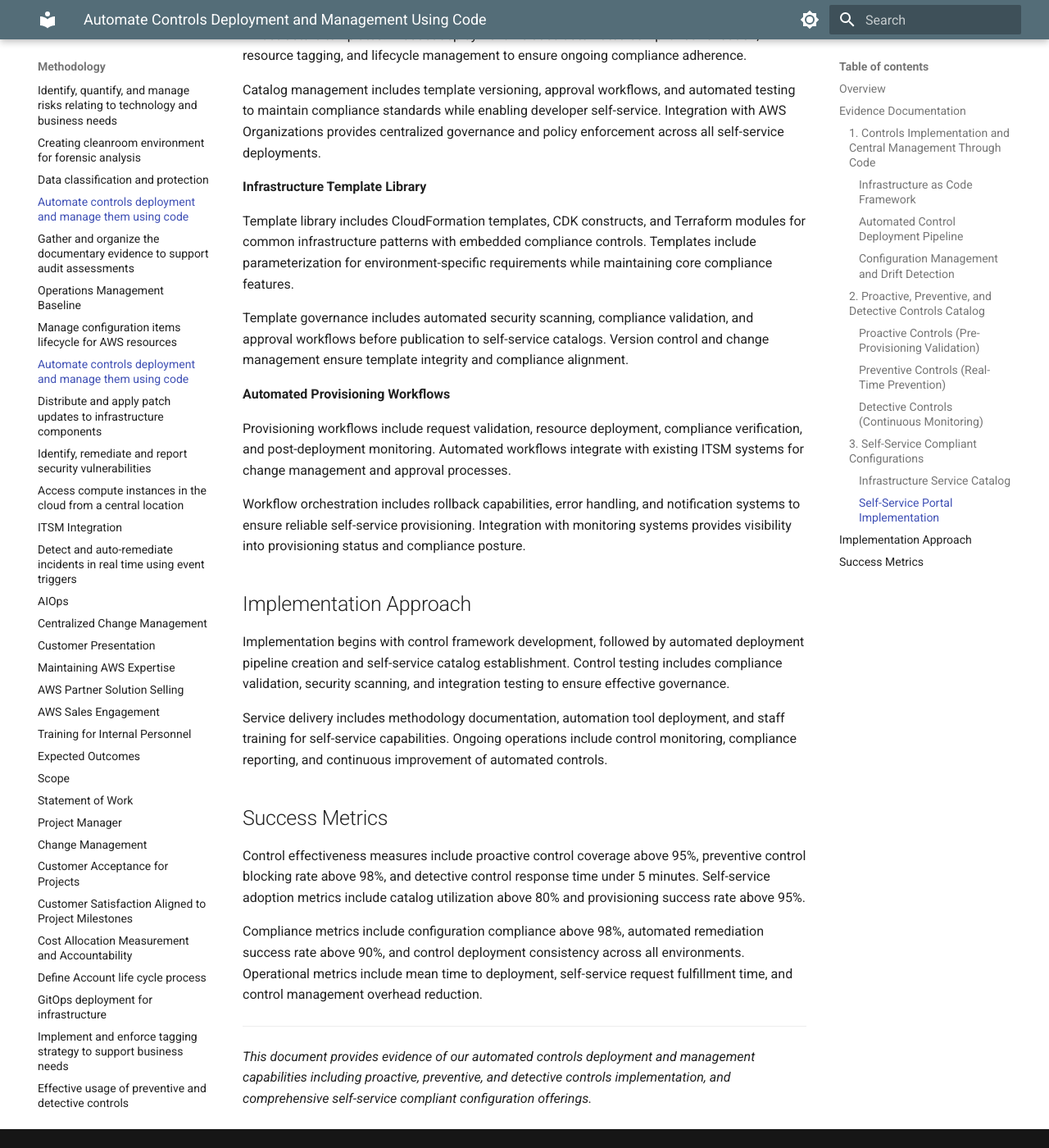
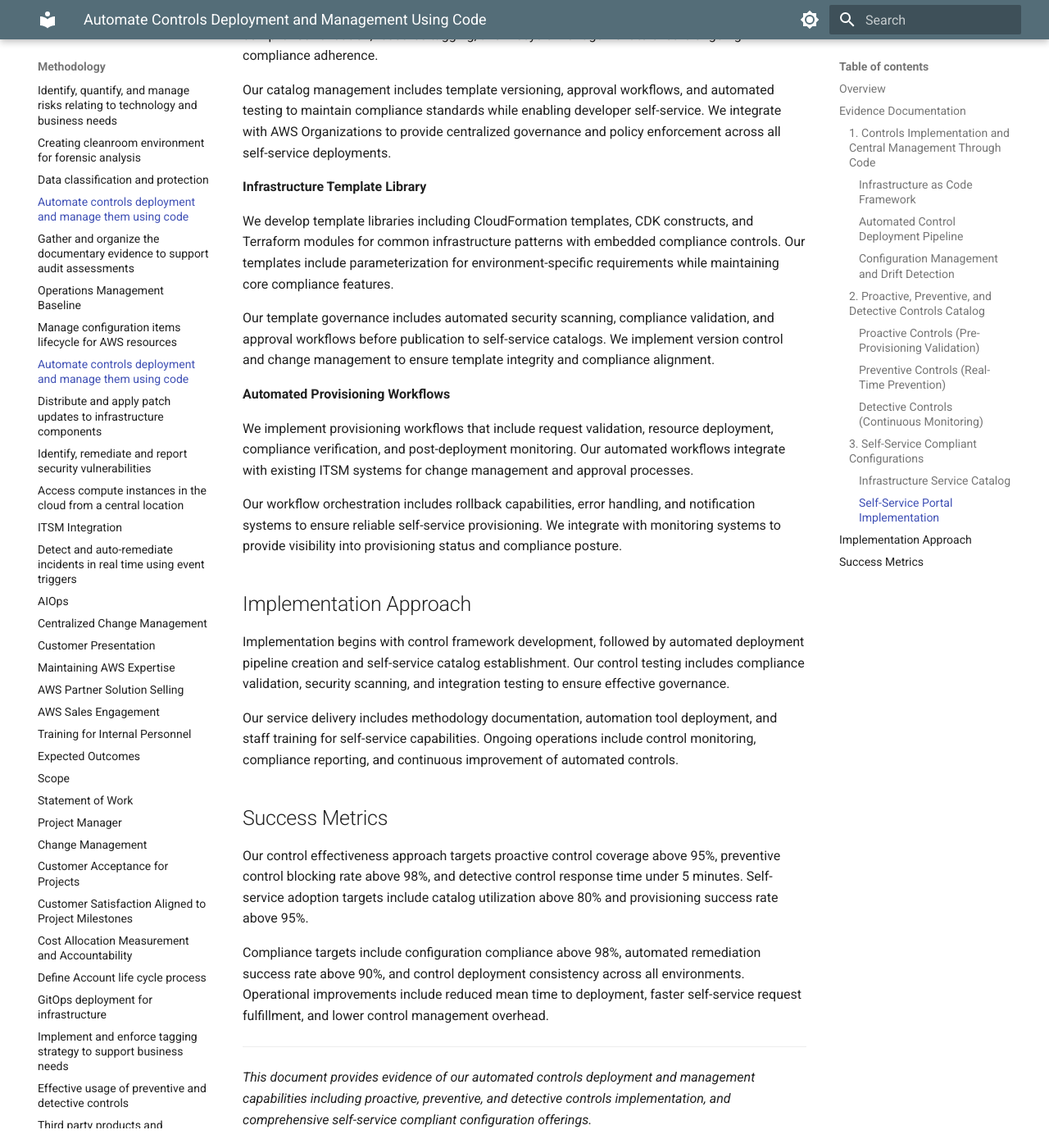
Before and after one commit to zircon-tech/cloud-ops-docs, an MkDocs documentation site: the page built from docs/automate-controls-deployment-and-manage-them-using.md, in a window 1280 px wide and 1400 px high, scrolled down 5404 px. Shown: the whole window at 82% size. Built offline with MkDocs 1.6.1 and Material for MkDocs 9.7.7, drawn with Linux system fonts in a browser that asks for light colours; some of the changed text lies outside the part shown.

Commit message:
Correct language

```diff
--- a/docs/automate-controls-deployment-and-manage-them-using.md
+++ b/docs/automate-controls-deployment-and-manage-them-using.md
@@ -15,21 +15,21 @@
 
 #### Infrastructure as Code Framework
 
-Our methodology implements centralized control management through AWS CloudFormation templates, AWS CDK constructs, and Terraform modules that codify compliance requirements as executable infrastructure definitions. Control implementation utilizes GitOps workflows where all compliance controls are versioned, reviewed, and deployed through automated CI/CD pipelines.
+Our methodology enables centralized control management through AWS CloudFormation templates, AWS CDK constructs, and Terraform modules that codify compliance requirements as executable infrastructure definitions. We implement GitOps workflows where all compliance controls are versioned, reviewed, and deployed through automated CI/CD pipelines.
 
-Central management architecture includes control definition repositories, automated testing frameworks, and deployment orchestration that ensures consistent application of compliance controls across all AWS accounts and regions. Policy-as-code implementation enables standardized control deployment while maintaining flexibility for environment-specific requirements.
+Our approach includes control definition repositories, automated testing frameworks, and deployment orchestration that ensures consistent application of compliance controls across all AWS accounts and regions. We deliver policy-as-code implementation that enables standardized control deployment while maintaining flexibility for environment-specific requirements.
 
 #### Automated Control Deployment Pipeline
 
-Control deployment utilizes AWS CodePipeline with integrated compliance validation stages that execute pre-deployment testing, resource provisioning with embedded controls, and post-deployment verification. Pipeline stages include infrastructure scanning, compliance validation, and automated rollback capabilities for failed deployments.
+We implement control deployment using AWS CodePipeline with integrated compliance validation stages that execute pre-deployment testing, resource provisioning with embedded controls, and post-deployment verification. Our pipeline design includes infrastructure scanning, compliance validation, and automated rollback capabilities for failed deployments.
 
-Deployment automation includes AWS Config rule deployment, Service Control Policy management, and IAM policy distribution through AWS Organizations. Central logging and monitoring provide visibility into control deployment status, compliance drift detection, and remediation progress across the entire infrastructure estate.
+Our deployment automation includes AWS Config rule deployment, Service Control Policy management, and IAM policy distribution through AWS Organizations. We provide central logging and monitoring that delivers visibility into control deployment status, compliance drift detection, and remediation progress across the entire infrastructure estate.
 
 #### Configuration Management and Drift Detection
 
-Configuration management implements AWS Systems Manager State Manager and AWS Config to maintain desired configuration states and detect configuration drift. Automated remediation workflows trigger corrective actions when configuration deviations are detected, ensuring continuous compliance.
+We implement configuration management using AWS Systems Manager State Manager and AWS Config to maintain desired configuration states and detect configuration drift. Our automated remediation workflows trigger corrective actions when configuration deviations are detected, ensuring continuous compliance.
 
-Drift detection utilizes AWS Config rules, custom Lambda functions, and third-party tools to identify configuration changes that violate compliance requirements. Automated remediation includes configuration restoration, alert generation, and compliance reporting to maintain security and regulatory adherence.
+Our drift detection utilizes AWS Config rules, custom Lambda functions, and third-party tools to identify configuration changes that violate compliance requirements. We deliver automated remediation including configuration restoration, alert generation, and compliance reporting to maintain security and regulatory adherence.
 
 ### 2. Proactive, Preventive, and Detective Controls Catalog
 
@@ -37,8 +37,8 @@
 
 **Infrastructure Validation Controls**
 
-| Control | Implementation | Compliance Framework |
-|---------|---------------|---------------------|
+| Control | Implementation Approach | Compliance Framework |
+|---------|------------------------|---------------------|
 | **Template Security Scanning** | CloudFormation Guard, Checkov integration | CIS, NIST, SOC 2 |
 | **Resource Policy Validation** | AWS IAM Policy Simulator, custom validation | CIS, PCI DSS, HIPAA |
 | **Network Configuration Analysis** | VPC Flow Logs analysis, security group validation | NIST, ISO 27001 |
@@ -47,8 +47,8 @@
 
 **Deployment Gate Controls**
 
-| Control | Implementation | Compliance Framework |
-|---------|---------------|---------------------|
+| Control | Implementation Approach | Compliance Framework |
+|---------|------------------------|---------------------|
 | **Infrastructure Compliance Scanning** | AWS Config pre-deployment rules | CIS, NIST, ISO 27001 |
 | **Security Baseline Validation** | AWS Security Hub integration | CIS, NIST, SOC 2 |
 | **Cost Optimization Gates** | AWS Cost Explorer integration | FinOps, internal governance |
@@ -59,8 +59,8 @@
 
 **Access Control Prevention**
 
-| Control | Implementation | Compliance Framework |
-|---------|---------------|---------------------|
+| Control | Implementation Approach | Compliance Framework |
+|---------|------------------------|---------------------|
 | **Privileged Access Prevention** | Service Control Policies, IAM boundaries | CIS, NIST, SOC 2 |
 | **Public Resource Access Block** | S3 Block Public Access, security group restrictions | CIS, PCI DSS, HIPAA |
 | **Unauthorized Region Prevention** | SCP region restrictions, resource blocking | Data residency, GDPR |
@@ -69,8 +69,8 @@
 
 **Network Security Prevention**
 
-| Control | Implementation | Compliance Framework |
-|---------|---------------|---------------------|
+| Control | Implementation Approach | Compliance Framework |
+|---------|------------------------|---------------------|
 | **Insecure Protocol Prevention** | Security group rules, NACLs | CIS, NIST, PCI DSS |
 | **Unrestricted Inbound Access** | Automatic security group remediation | CIS, NIST, ISO 27001 |
 | **VPC Configuration Enforcement** | VPC endpoint policies, route table validation | NIST, internal security |
@@ -81,8 +81,8 @@
 
 **Security Monitoring Controls**
 
-| Control | Implementation | Compliance Framework |
-|---------|---------------|---------------------|
+| Control | Implementation Approach | Compliance Framework |
+|---------|------------------------|---------------------|
 | **Anomalous API Activity Detection** | CloudTrail analysis, GuardDuty integration | CIS, NIST, SOC 2 |
 | **Privilege Escalation Detection** | AWS Config rules, CloudWatch alarms | CIS, NIST, ISO 27001 |
 | **Data Exfiltration Detection** | VPC Flow Logs, CloudWatch metrics | PCI DSS, HIPAA, SOX |
@@ -91,8 +91,8 @@
 
 **Compliance Monitoring Controls**
 
-| Control | Implementation | Compliance Framework |
-|---------|---------------|---------------------|
+| Control | Implementation Approach | Compliance Framework |
+|---------|------------------------|---------------------|
 | **Regulatory Compliance Monitoring** | AWS Config conformance packs | GDPR, HIPAA, SOX |
 | **Security Baseline Deviation** | Security Hub compliance scores | CIS, NIST, SOC 2 |
 | **Encryption Compliance Monitoring** | KMS key usage analysis, S3 encryption status | PCI DSS, HIPAA, SOX |
@@ -105,8 +105,8 @@
 
 **Compute Services**
 
-| Configuration | Compliance Features | Framework Alignment |
-|---------------|-------------------|-------------------|
+| Configuration | Compliance Features We Implement | Framework Alignment |
+|---------------|---------------------------------|-------------------|
 | **Secure EC2 Instances** | Encrypted storage, security groups, IAM roles | CIS, NIST, SOC 2 |
 | **Compliant ECS Clusters** | Container security, logging, encryption | CIS, NIST, PCI DSS |
 | **Hardened Lambda Functions** | Execution roles, VPC configuration, monitoring | CIS, NIST, SOC 2 |
@@ -115,8 +115,8 @@
 
 **Storage and Database Services**
 
-| Configuration | Compliance Features | Framework Alignment |
-|---------------|-------------------|-------------------|
+| Configuration | Compliance Features We Implement | Framework Alignment |
+|---------------|---------------------------------|-------------------|
 | **Encrypted S3 Buckets** | KMS encryption, public access blocking, logging | CIS, PCI DSS, HIPAA |
 | **Compliant RDS Instances** | Encryption at rest, backup retention, monitoring | CIS, PCI DSS, HIPAA |
 | **Secure DynamoDB Tables** | Point-in-time recovery, encryption, access control | CIS, NIST, SOC 2 |
@@ -125,8 +125,8 @@
 
 **Networking and Security Services**
 
-| Configuration | Compliance Features | Framework Alignment |
-|---------------|-------------------|-------------------|
+| Configuration | Compliance Features We Implement | Framework Alignment |
+|---------------|---------------------------------|-------------------|
 | **Secure VPC Templates** | Private subnets, NAT gateways, flow logs | CIS, NIST, SOC 2 |
 | **Compliant Security Groups** | Least privilege access, documentation, monitoring | CIS, NIST, ISO 27001 |
 | **WAF Rule Sets** | OWASP protection, rate limiting, logging | CIS, NIST, PCI DSS |
@@ -137,33 +137,33 @@
 
 **AWS Service Catalog Integration**
 
-Self-service delivery utilizes AWS Service Catalog portfolios containing pre-approved, compliant infrastructure templates. Product deployment includes automated compliance validation, resource tagging, and lifecycle management to ensure ongoing compliance adherence.
+We implement self-service delivery using AWS Service Catalog portfolios containing pre-approved, compliant infrastructure templates. Our product deployment includes automated compliance validation, resource tagging, and lifecycle management to ensure ongoing compliance adherence.
 
-Catalog management includes template versioning, approval workflows, and automated testing to maintain compliance standards while enabling developer self-service. Integration with AWS Organizations provides centralized governance and policy enforcement across all self-service deployments.
+Our catalog management includes template versioning, approval workflows, and automated testing to maintain compliance standards while enabling developer self-service. We integrate with AWS Organizations to provide centralized governance and policy enforcement across all self-service deployments.
 
 **Infrastructure Template Library**
 
-Template library includes CloudFormation templates, CDK constructs, and Terraform modules for common infrastructure patterns with embedded compliance controls. Templates include parameterization for environment-specific requirements while maintaining core compliance features.
+We develop template libraries including CloudFormation templates, CDK constructs, and Terraform modules for common infrastructure patterns with embedded compliance controls. Our templates include parameterization for environment-specific requirements while maintaining core compliance features.
 
-Template governance includes automated security scanning, compliance validation, and approval workflows before publication to self-service catalogs. Version control and change management ensure template integrity and compliance alignment.
+Our template governance includes automated security scanning, compliance validation, and approval workflows before publication to self-service catalogs. We implement version control and change management to ensure template integrity and compliance alignment.
 
 **Automated Provisioning Workflows**
 
-Provisioning workflows include request validation, resource deployment, compliance verification, and post-deployment monitoring. Automated workflows integrate with existing ITSM systems for change management and approval processes.
+We implement provisioning workflows that include request validation, resource deployment, compliance verification, and post-deployment monitoring. Our automated workflows integrate with existing ITSM systems for change management and approval processes.
 
-Workflow orchestration includes rollback capabilities, error handling, and notification systems to ensure reliable self-service provisioning. Integration with monitoring systems provides visibility into provisioning status and compliance posture.
+Our workflow orchestration includes rollback capabilities, error handling, and notification systems to ensure reliable self-service provisioning. We integrate with monitoring systems to provide visibility into provisioning status and compliance posture.
 
 ## Implementation Approach
 
-Implementation begins with control framework development, followed by automated deployment pipeline creation and self-service catalog establishment. Control testing includes compliance validation, security scanning, and integration testing to ensure effective governance.
+Implementation begins with control framework development, followed by automated deployment pipeline creation and self-service catalog establishment. Our control testing includes compliance validation, security scanning, and integration testing to ensure effective governance.
 
-Service delivery includes methodology documentation, automation tool deployment, and staff training for self-service capabilities. Ongoing operations include control monitoring, compliance reporting, and continuous improvement of automated controls.
+Our service delivery includes methodology documentation, automation tool deployment, and staff training for self-service capabilities. Ongoing operations include control monitoring, compliance reporting, and continuous improvement of automated controls.
 
 ## Success Metrics
 
-Control effectiveness measures include proactive control coverage above 95%, preventive control blocking rate above 98%, and detective control response time under 5 minutes. Self-service adoption metrics include catalog utilization above 80% and provisioning success rate above 95%.
+Our control effectiveness approach targets proactive control coverage above 95%, preventive control blocking rate above 98%, and detective control response time under 5 minutes. Self-service adoption targets include catalog utilization above 80% and provisioning success rate above 95%.
 
-Compliance metrics include configuration compliance above 98%, automated remediation success rate above 90%, and control deployment consistency across all environments. Operational metrics include mean time to deployment, self-service request fulfillment time, and control management overhead reduction.
+Compliance targets include configuration compliance above 98%, automated remediation success rate above 90%, and control deployment consistency across all environments. Operational improvements include reduced mean time to deployment, faster self-service request fulfillment, and lower control management overhead.
 
 ---
 
```
